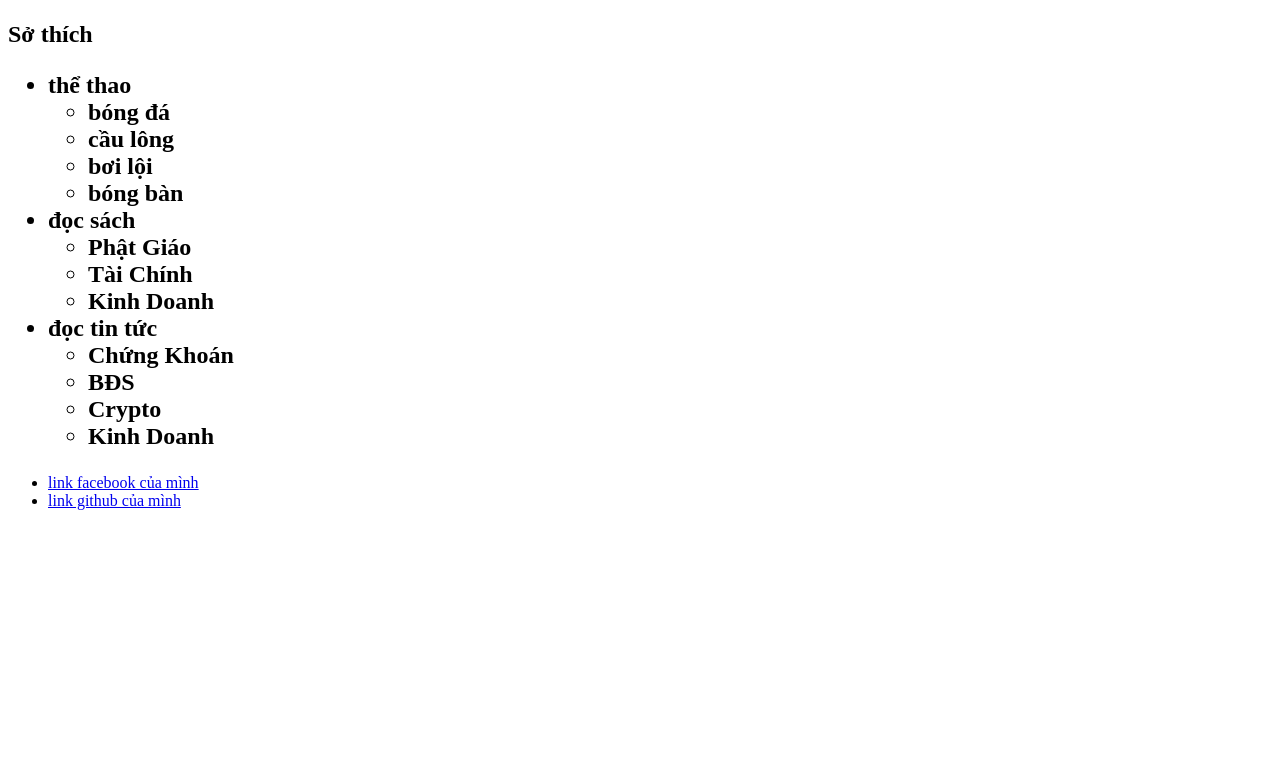
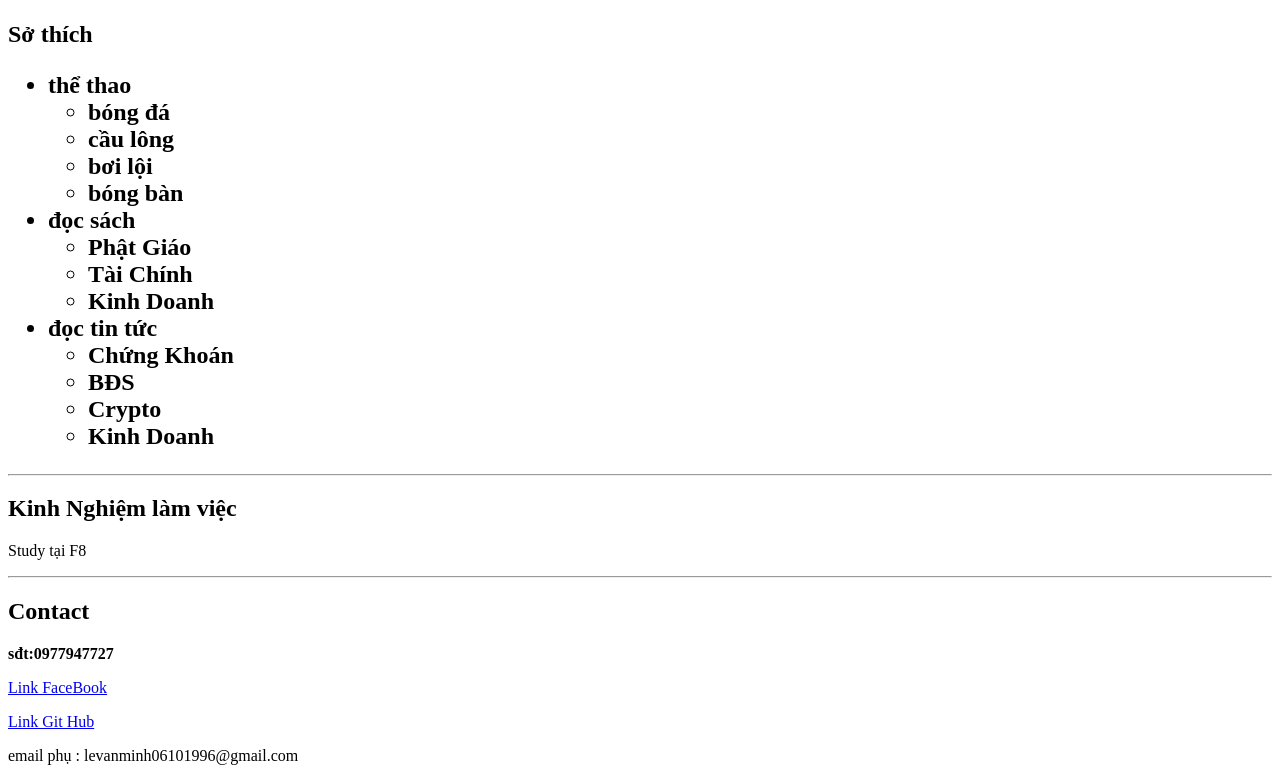
Before and after one commit to levanminh06101996/f8-k12-fullstack, a plain HTML site: page Day-01/BTVN-Day1.html in a window 1280 px wide. Shown: the part 887-1668 px from the top of the page. Before the commit the page ends 1413 px from the top, so only its background shows below. Drawn offline with Linux system fonts and the light colour scheme.

Commit message:
BTVNDAY1V2

```diff
--- a/Day-01/BTVN-Day1.html
+++ b/Day-01/BTVN-Day1.html
@@ -51,10 +51,15 @@
                 <li>Kinh Doanh</li>
             </ul></li>
         </ul></h2>
-        <ul>
-            <li><a href="https://www.facebook.com/login/?next=https%3A%2F%2Fwww.facebook.com%2F%3Flocale%3Dvi_VN">link facebook của mình</a></li>
-            <li><a href="https://github.com/levanminh06101996">link github của mình</a></li>
-        </ul>
+        <hr />
+        <h2>Kinh Nghiệm làm việc</h2>
+            <p>Study tại F8</p>
+        <hr />
+        <h2>Contact</h2>
+            <p><b>sđt:0977947727</b></p>
+            <p><a href="https://www.facebook.com/login/?next=https%3A%2F%2Fwww.facebook.com%2F%3Flocale%3Dvi_VN">Link FaceBook</a></p>
+            <p><a href="https://github.com/levanminh06101996"> Link Git Hub</a></p>
+            <p>email phụ : levanminh06101996@gmail.com</p>
     </section>
 </body>
 </html>
```
